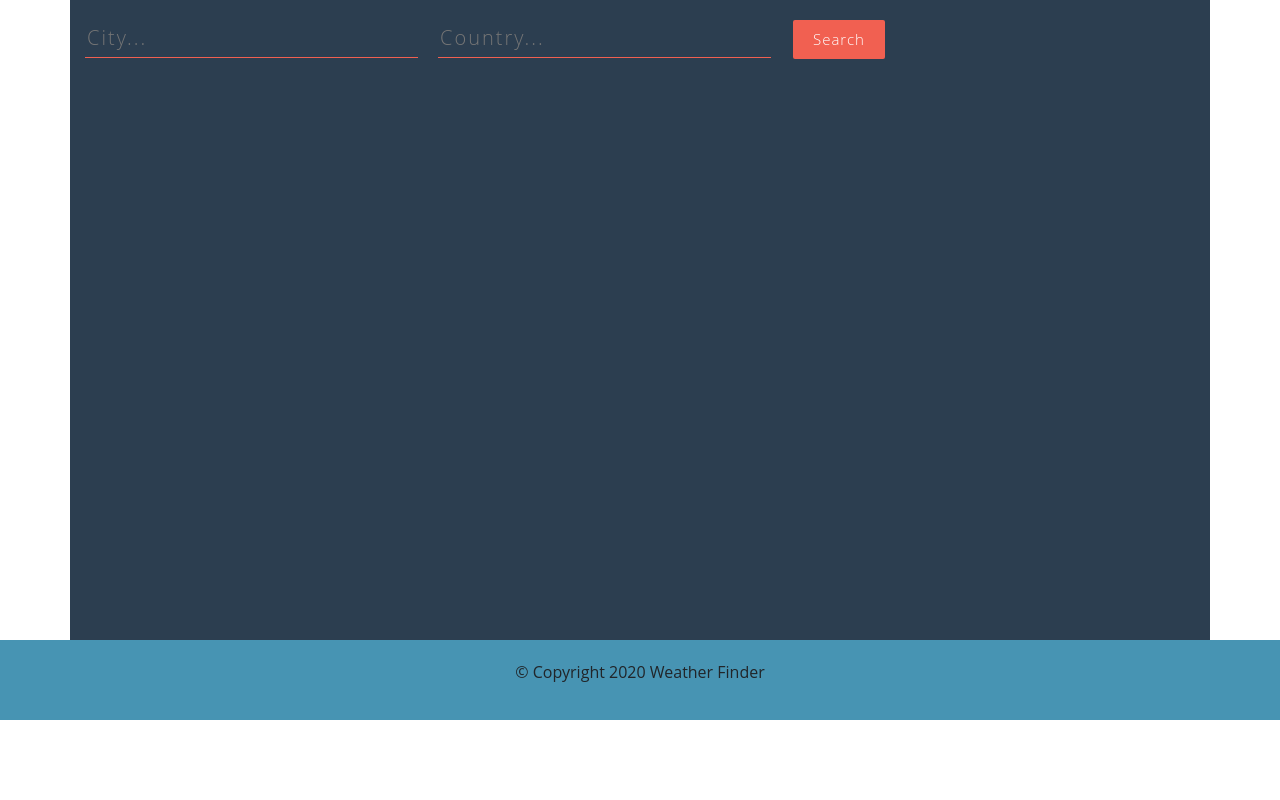
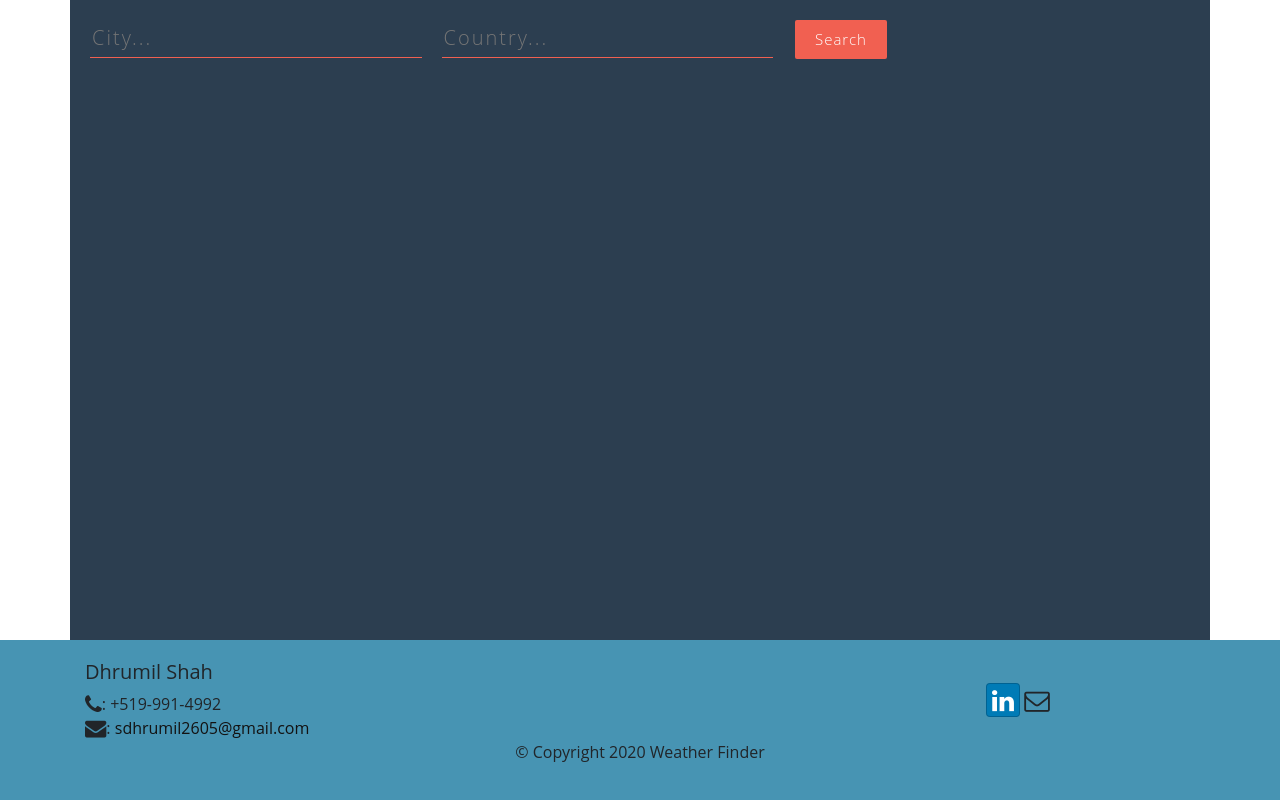
Before and after one commit to DhrumilShah26/Weather-API, a React (Create React App) app: page /home in a window 1280 px wide. Shown: the part 396-1196 px from the top of the page. Before the commit the page ends 1116 px from the top, so only its background shows below. Built offline with nearby package versions, Linux system fonts and the light colour scheme.

Commit message:
footer updated

```diff
--- a/src/App.css
+++ b/src/App.css
@@ -27,7 +27,7 @@ body {
   background-color: #2c3e50;
   height: 90vh;
   padding-top: 100px;
-
+  padding-left: 20px;
 }
 
 input[type="text"] {
@@ -97,3 +97,7 @@ button:active {
   letter-spacing: 1px;
   font-weight: 200;
 }
+
+a {
+  color: rgb(19, 18, 18);
+}
--- a/src/components/FooterComponent.js
+++ b/src/components/FooterComponent.js
@@ -1,9 +1,24 @@
 import React from 'react';
+import { Link } from 'react-router-dom';
 
 function Footer(props) {
     return(
         <div className="footer">
             <div className="container">
+                <div className="row justify-content-center">
+                    <div className="col-8">
+                        <h5>Dhrumil Shah</h5>
+                        <i className="fa fa-phone fa-lg"></i>: +519-991-4992<br />
+                        <i className="fa fa-envelope fa-lg"></i>: <a href="mailto:sdhrumil2605@gmail.com">
+                            sdhrumil2605@gmail.com</a>
+                    </div>
+                    <div className="col-4 align-self-center">
+                        <div className="text-center">
+                            <a className="btn btn-social-icon btn-linkedin" href="https://www.linkedin.com/in/dhrumilshah26/" target="_blank"><i className="fa fa-linkedin"></i></a>
+                            <a className="btn btn-social-icon" href="mailto:sdhrumil2605@gmail.com"><i className="fa fa-envelope-o"></i></a>
+                        </div>
+                    </div>
+                </div>
                 <div className="row justify-content-center">
                     <div className="col-auto">
                         <p>© Copyright 2020 Weather Finder</p>
--- a/src/components/HeaderComponent.js
+++ b/src/components/HeaderComponent.js
@@ -25,7 +25,7 @@ class Header extends Component {
                 <div className="row row-header">
                   <div className="col-12 col-sm-6">
                     <h1>Weather Finder</h1>
-                    <p>Enter the city and the country that you want to know about the weather of in the below field and hit the search button.</p>
+                    <p>Enter the city and the country that you want to know about the weather of, in the below field and hit the search button.</p>
                   </div>
                 </div>
               </div>
```
